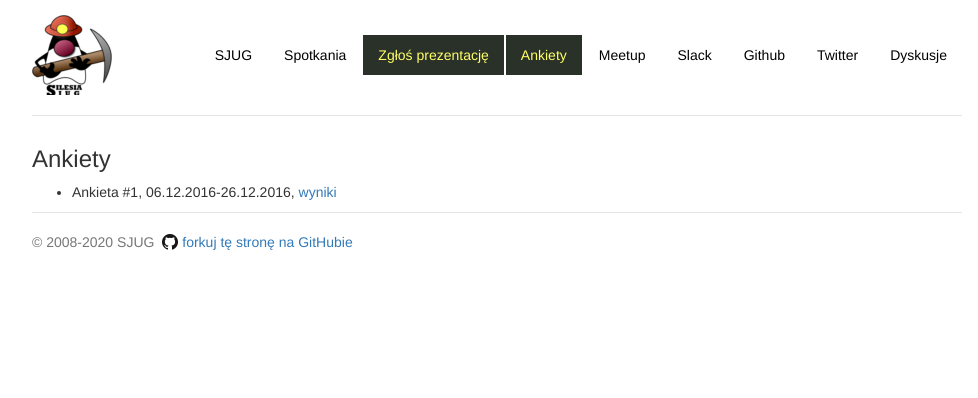
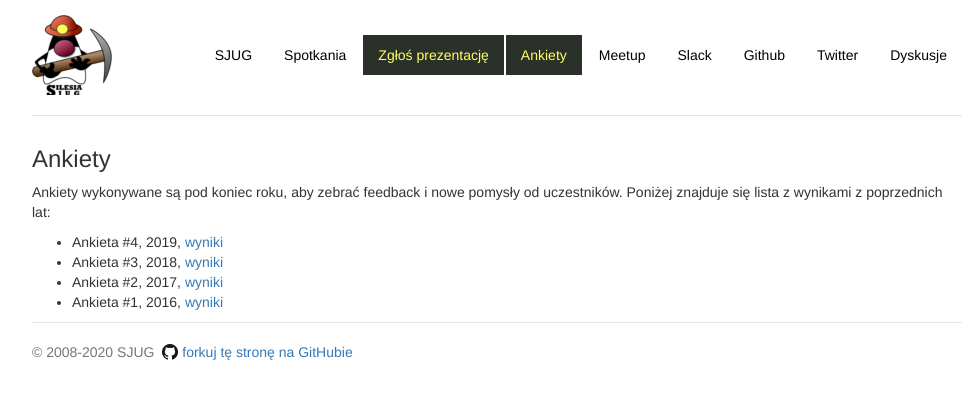
Before and after one commit to silesiajug/silesiajug.github.io, a plain HTML site: page ankiety.html in a window 1280 px wide. Shown: the whole page, without its empty margins (143-1121 px from the left). Drawn offline with nearby package versions, Linux system fonts and the light colour scheme.

Commit message:
Add results from surveys

```diff
--- a/ankiety.html
+++ b/ankiety.html
@@ -47,9 +47,12 @@
 
       <div>
           <h3>Ankiety</h3>
-
+          <p>Ankiety wykonywane są pod koniec roku, aby zebrać feedback i nowe pomysły od uczestników. Poniżej znajduje się lista z wynikami z poprzednich lat:</p>
           <ul>
-            <li>Ankieta #1, 06.12.2016-26.12.2016, <a href="https://docs.google.com/a/uws.ie/forms/d/18Uk92DpmIpI0xPYJ7zSb11c1_HTRAjRR4qM9yxqpp8M/viewanalytics">wyniki</a></li>
+            <li>Ankieta #4, 2019, <a href="https://docs.google.com/forms/d/13rLR3HqNvthJkdm8VPdDSJrHZHEjepi5PWSE7rNmvlY/viewanalytics">wyniki</a></li>
+            <li>Ankieta #3, 2018, <a href="https://docs.google.com/spreadsheets/d/1ft8T_WkOau7MPWaflbTvWEToXYmYRgfNLs9swiEjySw/">wyniki</a></li>
+            <li>Ankieta #2, 2017, <a href="https://docs.google.com/forms/d/e/1FAIpQLSdyQxvb0dT8mugjXPb28kVwMva0t1lXJROW1COaiUU1ZRV_8Q/viewanalytics">wyniki</a></li>
+            <li>Ankieta #1, 2016, <a href="https://docs.google.com/a/uws.ie/forms/d/18Uk92DpmIpI0xPYJ7zSb11c1_HTRAjRR4qM9yxqpp8M/viewanalytics">wyniki</a></li>
           </ul>
       </div>
 
```
